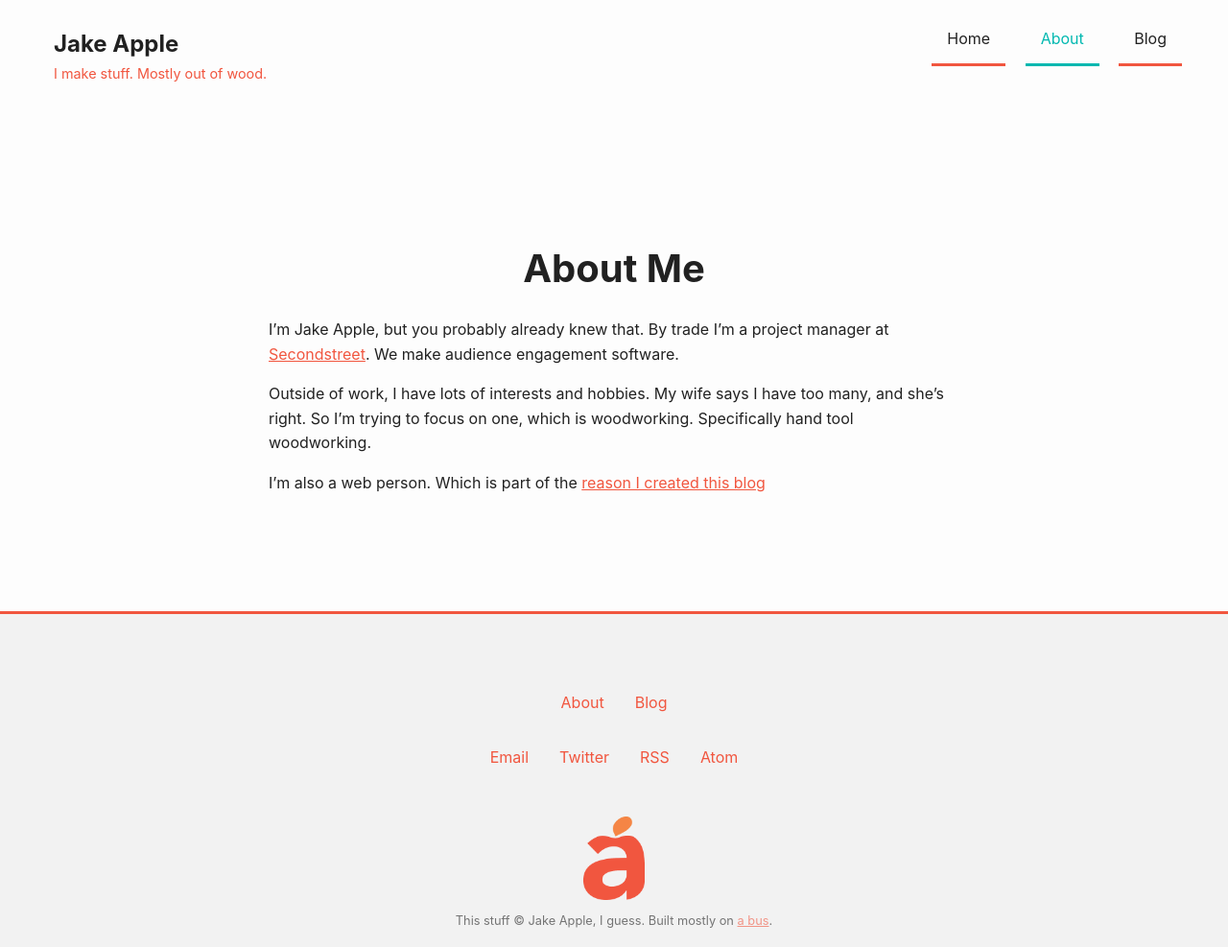
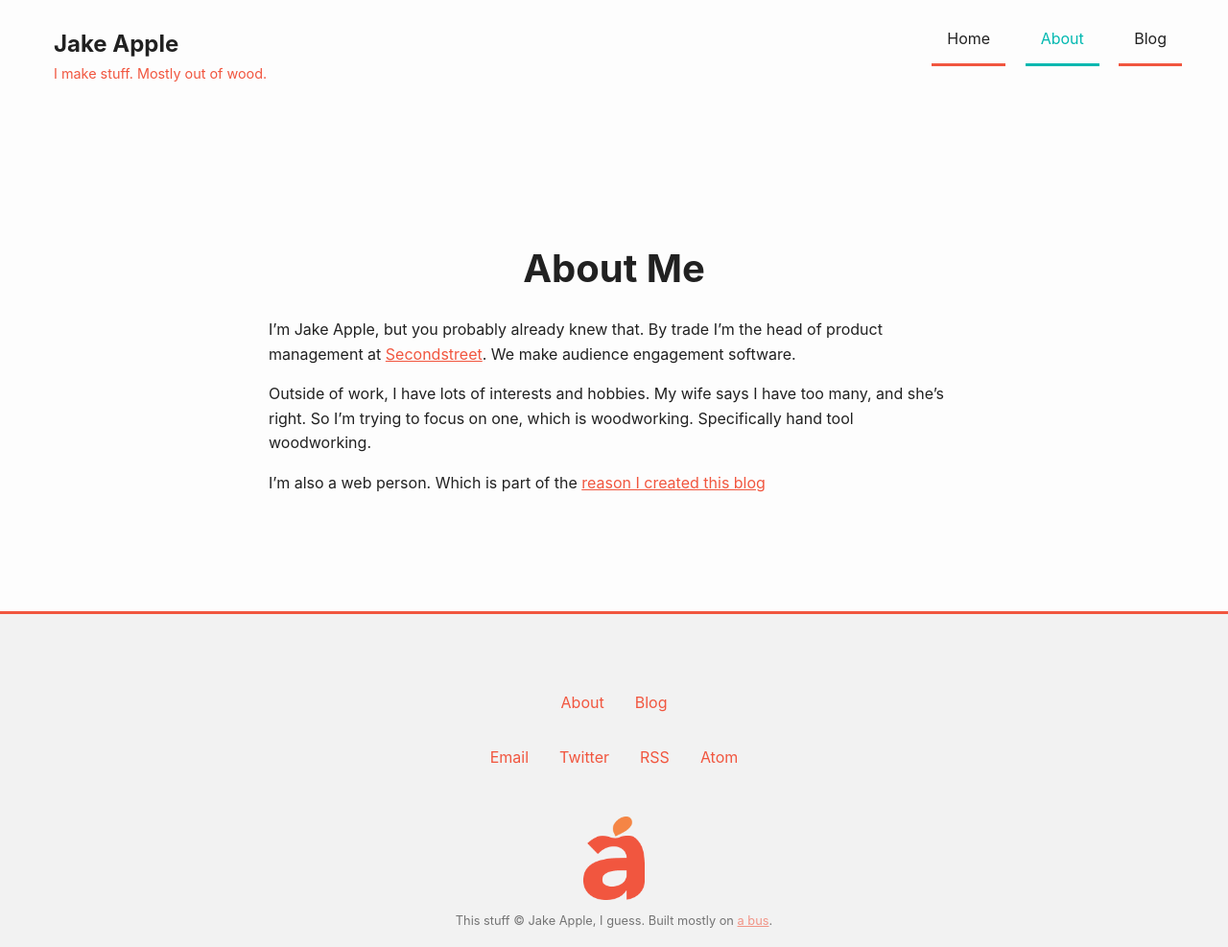
Before and after one commit to appleguy19/appleguy19.github.io, a Jekyll site: the page built from about.md, in a window 1280 px wide. Shown: the whole page at 96% size. Built offline with Jekyll 4.4.1, drawn with Linux system fonts in a browser that asks for light colours.

Commit message:
Update about.md

```diff
--- a/about.md
+++ b/about.md
@@ -4,7 +4,7 @@ title: About Me
 permalink: /about/
 ---
 
-I'm Jake Apple, but you probably already knew that. By trade I'm a project manager at [Secondstreet](http://secondstreet.com). We make audience engagement software.
+I'm Jake Apple, but you probably already knew that. By trade I'm the head of product management at [Secondstreet](http://secondstreet.com). We make audience engagement software.
 
 Outside of work, I have lots of interests and hobbies. My wife says I have too many, and she's right. So I'm trying to focus on one, which is woodworking. Specifically hand tool woodworking.
 
```
